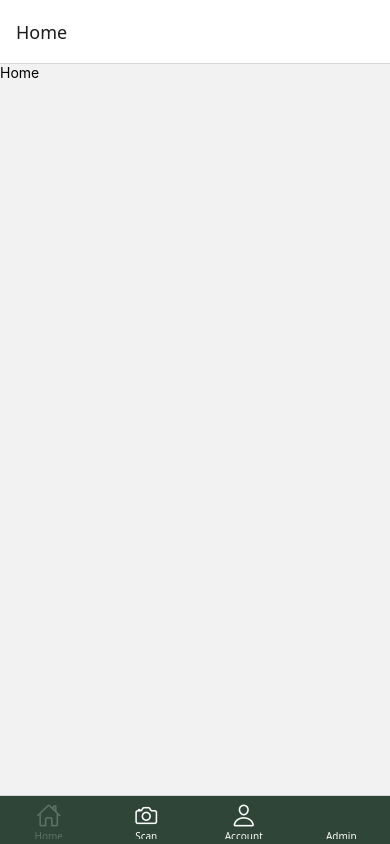
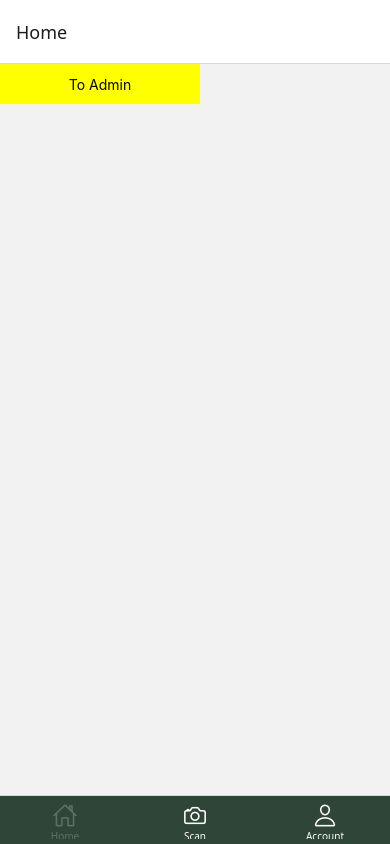
Before and after one commit to GinusHR/tle-startup, a React Native app: screen /HomeMain in a window 390 px wide. Built offline with nearby package versions, Linux system fonts and the light colour scheme.

Commit message:
can scan qr codes and logs the url

```diff
--- a/App.js
+++ b/App.js
@@ -31,8 +31,8 @@ const HomeNavigator = () => (
       <HomeStack.Screen name="HomeMain" component={HomeScreen} options={{ title: 'Home' }} />
       <HomeStack.Screen name="QRDetail" component={QRDetailScreen} options={{ title: 'Details' }} />
       <HomeStack.Screen name="PlanPickup" component={PlanPickupScreen} options={{ title: 'Afspraak maken' }} />
-      <HomeStack.Screen name="Admin" component={AdminScreen} options={{ title: 'Afspraak maken' }} />
-      <HomeStack.Screen name="Camera" component={CameraScreen} options={{ title: 'Afspraak maken' }} />
+      <HomeStack.Screen name="Admin" component={AdminScreen}/>
+      <HomeStack.Screen name="Camera" component={CameraScreen}/>
     </HomeStack.Navigator>
 );
 
@@ -57,7 +57,6 @@ const AppTabs = () => (
       <Tab.Screen name="Home" component={HomeNavigator} />
       <Tab.Screen name="Scan" component={ScanScreen} />
       <Tab.Screen name="Account" component={AccountScreen} />
-      <Tab.Screen name="Admin" component={AdminScreen} />
     </Tab.Navigator>
 );
 
--- a/screens/AdminScreen.js
+++ b/screens/AdminScreen.js
@@ -4,7 +4,7 @@ import { View, StyleSheet, Text, StatusBar, SafeAreaView, Pressable } from 'reac
 import QRCode from 'react-native-qrcode-svg';
 import CameraScreen from './CameraScreen';
 
-export default function AdminScreen() {
+export default function AdminScreen({navigation}) {
 const [permission, requestPermission] = useCameraPermissions();
 
   const isPermissionGranted = Boolean(permission?.granted);
@@ -21,7 +21,7 @@ const [permission, requestPermission] = useCameraPermissions();
 
       <Pressable onPress={
         () => {
-          router.replace("./qrScan");
+          navigation.navigate('Camera')
         }
       } style={[styleSheet.mainBtn, styleSheet.btnYellow, { opacity: isPermissionGranted ? 1 : 0.5 }]} disabled={!isPermissionGranted} >
         <Text>Scan Code</Text>
--- a/screens/CameraScreen.js
+++ b/screens/CameraScreen.js
@@ -14,7 +14,8 @@ export default function CameraScreen() {
                 facing="back"
                 barcodeScannerSettings={
                     {
-                        barcodeTypes: 'qr',j
+                        barcodeTypes: 'qr',
+
                     }
                 }
 
--- a/screens/HomeScreen.js
+++ b/screens/HomeScreen.js
@@ -1,10 +1,28 @@
 import React from 'react';
-import { View, StyleSheet, Text } from 'react-native';
+import { View, StyleSheet, Text, Pressable } from 'react-native';
 
-export default function HomeScreen() {
+export default function HomeScreen({navigation}) {
     return (
         <View>
-            <Text>Home</Text>
+           <Pressable onPress={
+                   () => {
+                     navigation.navigate('Admin')
+                   }
+                 } style={[styleSheet.mainBtn, styleSheet.btnYellow]}  >
+                   <Text>To Admin</Text>
+                 </Pressable>
         </View>
     );
 }
+
+const styleSheet = StyleSheet.create({
+    mainBtn: {
+    width: 200,
+    height: 40,
+    justifyContent: "center",
+    alignItems: "center",
+  },
+  btnYellow: {
+    backgroundColor: "yellow",
+  },
+})
```
